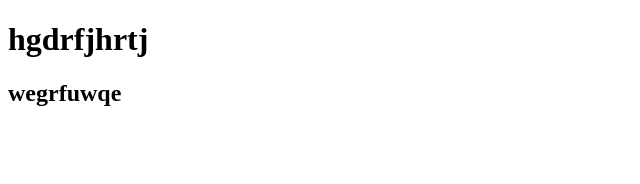
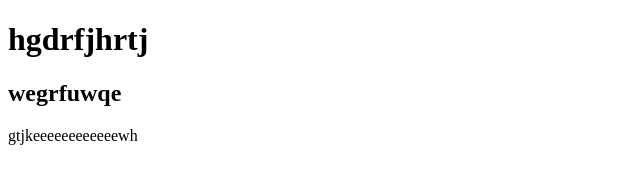
Before and after one commit to fateme1124/testFirstGit, a plain HTML site: page index.html in a window 1280 px wide. Shown: the whole page, without its empty margins (0-640 px from the left). Drawn offline with Linux system fonts and the light colour scheme.

Commit message:
Update index.html

```diff
--- a/index.html
+++ b/index.html
@@ -9,5 +9,6 @@
 <body>
     <h1>hgdrfjhrtj</h1>
     <h2>wegrfuwqe</h2>
+    <p>gtjkeeeeeeeeeeeewh</p>
 </body>
 </html>
```
